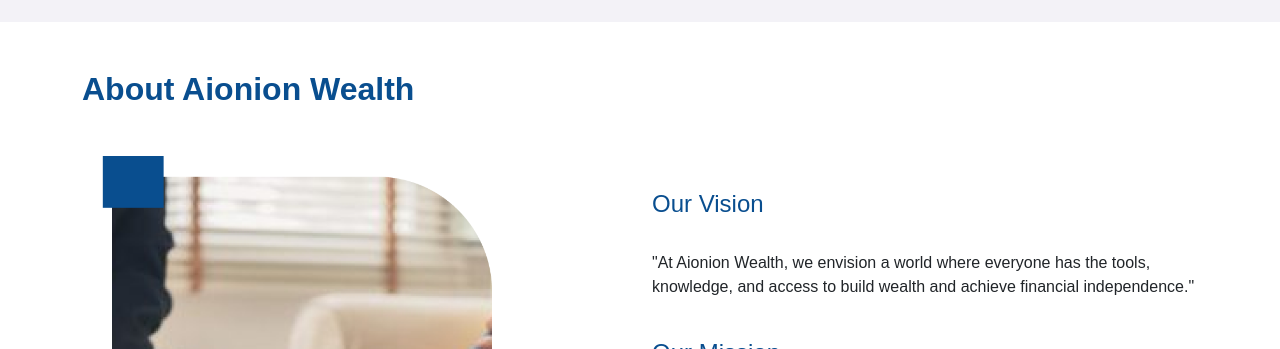
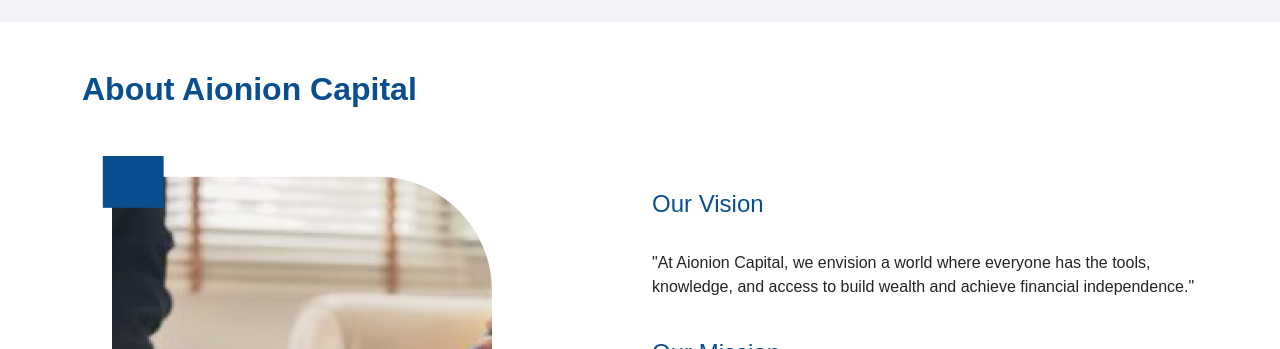
Before and after one commit to GoldenRoyceDesign/Aionion, a React (Create React App) app: page /AboutUs in a window 1280 px wide. Shown: the part 578-927 px from the top of the page. Built offline with nearby package versions, Linux system fonts and the light colour scheme.

Commit message:
Your commit message

```diff
--- a/src/pages/AboutUs.jsx
+++ b/src/pages/AboutUs.jsx
@@ -5,14 +5,14 @@
   return (
     <>
       <div className='container mt-5'>
-        <h2 style={{ color: '#094E8F', fontWeight: '600' }}>About Aionion Wealth</h2>
+        <h2 style={{ color: '#094E8F', fontWeight: '600' }}>About Aionion Capital</h2>
         <div className='row d-flex justify-content-center align-items-center mt-5'>
           <div className='col-md-6 mb-4'>
             <img src={aboutSectionImage} alt='about-section-image' className='img-fluid w-75' />
           </div>
           <div className='col-md-6 d-flex flex-column align-items-left gap-4'>
             <h4 style={{ color: '#094E8F' }}>Our Vision</h4>
-            <p>"At Aionion Wealth, we envision a world where everyone has the tools,
+            <p>"At Aionion Capital, we envision a world where everyone has the tools,
               knowledge, and access to build wealth and achieve financial independence."</p>
             <h4 style={{ color: '#094E8F' }}>Our Mission</h4>
             <p>"Empowering Investors, Enabling Access. We are committed to
```
